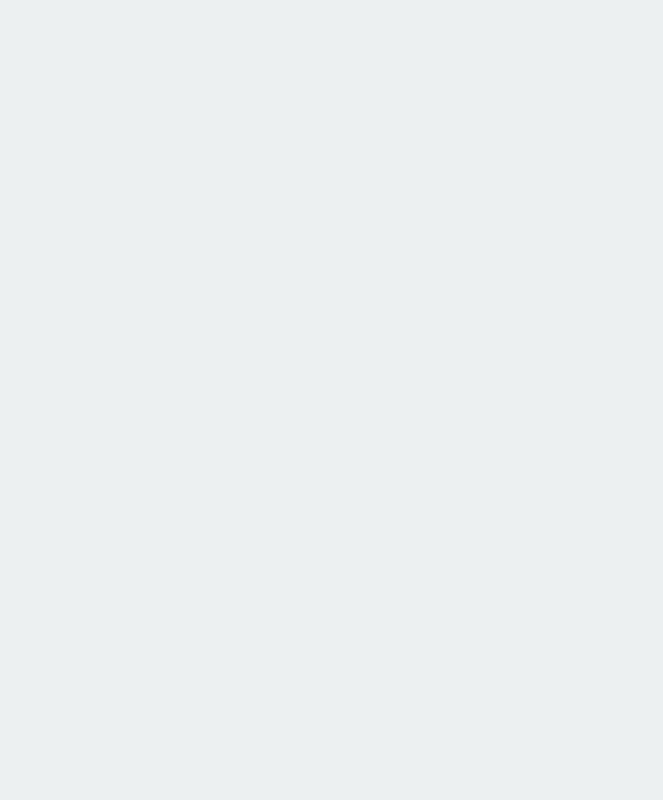
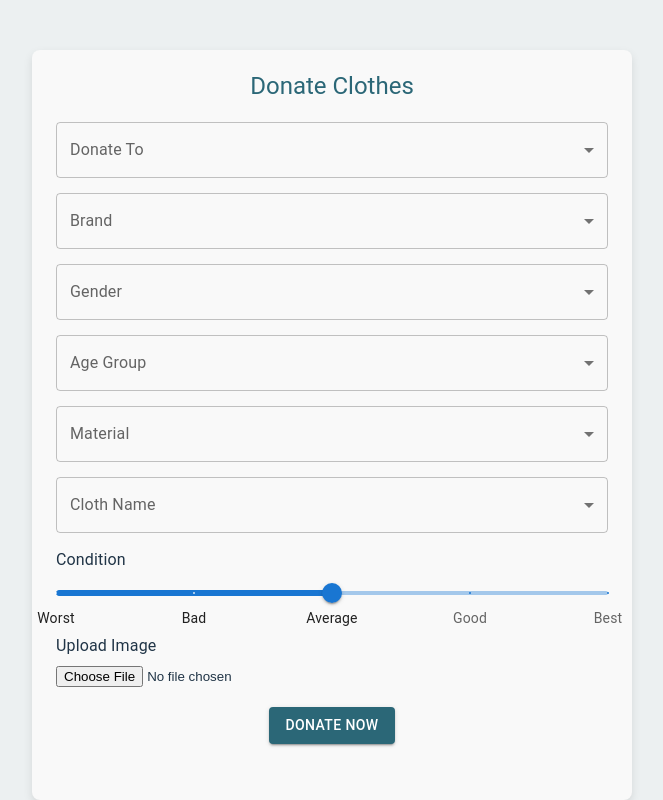
Before and after one commit to ErajT/ssuet-smec, a React (Vite) app in the folder frontend/SSUET/: page /donate-more in a window 1280 px wide. Before the commit this address had no page. Shown: the whole page, without its empty margins (308-971 px from the left). Built offline with nearby package versions, Linux system fonts and the light colour scheme.

Commit message:
add donate form

```diff
--- a/frontend/SSUET/src/App.jsx
+++ b/frontend/SSUET/src/App.jsx
@@ -3,6 +3,7 @@ import { BrowserRouter as Router, Routes, Route } from "react-router-dom";
 import styled from "styled-components";
 import Header from "./components/Header";
 import User from "./components/User";
+import DonateMore from "./components/DonateMore";
 
 const AppContainer = styled.div`
   display: flex;
@@ -19,6 +20,7 @@ const App = () => {
         <Routes>
           <Route path="/" element={<Header />} />
           <Route path="/User" element={<User/>} />
+          <Route path="/donate-more" element={<DonateMore/>} />
           {/* Add more routes here */}
         </Routes>
       </AppContainer>
--- /dev/null
+++ b/frontend/SSUET/src/components/DonateMore.jsx
@@ -0,0 +1,220 @@
+import React, { useState } from "react";
+import {
+  Container,
+  Box,
+  TextField,
+  Button,
+  Typography,
+  MenuItem,
+  Select,
+  InputLabel,
+  FormControl,
+  Slider,
+} from "@mui/material";
+import { useNavigate } from "react-router-dom";
+
+const DonateMore = () => {
+  const navigate = useNavigate();
+
+  const [formData, setFormData] = useState({
+    donateTo: "",
+    brand: "",
+    gender: "",
+    ageGroup: "",
+    material: "",
+    clothName: "",
+    condition: 3,
+    image: null,
+  });
+
+  const handleChange = (e) => {
+    const { name, value } = e.target;
+    setFormData((prev) => ({ ...prev, [name]: value }));
+  };
+
+  const handleSliderChange = (e, newValue) => {
+    setFormData((prev) => ({ ...prev, condition: newValue }));
+  };
+
+  const handleImageUpload = (e) => {
+    setFormData((prev) => ({ ...prev, image: e.target.files[0] }));
+  };
+
+  const handleSubmit = (e) => {
+    e.preventDefault();
+    console.log("Form Data Submitted:", formData);
+    navigate("/User"); // Navigate to the User page after submission
+  };
+
+  return (
+    <Container
+      maxWidth="sm"
+      sx={{
+        marginTop: "50px",
+        padding: "20px",
+        borderRadius: "8px",
+        backgroundColor: "#f9f9f9",
+        boxShadow: "0 4px 10px rgba(0, 0, 0, 0.1)",
+      }}
+    >
+      <Typography
+        variant="h5"
+        align="center"
+        sx={{ marginBottom: "20px", color: "#2b6777" }}
+      >
+        Donate Clothes
+      </Typography>
+      <form onSubmit={handleSubmit}>
+        {/* Donate To */}
+        <FormControl fullWidth sx={{ marginBottom: "15px" }}>
+          <InputLabel>Donate To</InputLabel>
+          <Select
+            name="donateTo"
+            value={formData.donateTo}
+            onChange={handleChange}
+            required
+          >
+            {["JDC", "Saylani"].map(
+              (option) => (
+                <MenuItem key={option} value={option}>
+                  {option}
+                </MenuItem>
+              )
+            )}
+          </Select>
+        </FormControl>
+        {/* Brand */}
+        <FormControl fullWidth sx={{ marginBottom: "15px" }}>
+          <InputLabel>Brand</InputLabel>
+          <Select
+            name="brand"
+            value={formData.brand}
+            onChange={handleChange}
+            required
+          >
+            {["Khaddi", "J.", "Gul Ahmed", "Bonanza Satrangi", "Sana Safinaz"].map(
+              (option) => (
+                <MenuItem key={option} value={option}>
+                  {option}
+                </MenuItem>
+              )
+            )}
+          </Select>
+        </FormControl>
+
+        {/* Gender */}
+        <FormControl fullWidth sx={{ marginBottom: "15px" }}>
+          <InputLabel>Gender</InputLabel>
+          <Select
+            name="gender"
+            value={formData.gender}
+            onChange={handleChange}
+            required
+          >
+            {["Male", "Female"].map((option) => (
+              <MenuItem key={option} value={option}>
+                {option}
+              </MenuItem>
+            ))}
+          </Select>
+        </FormControl>
+
+        {/* Age Group */}
+        <FormControl fullWidth sx={{ marginBottom: "15px" }}>
+          <InputLabel>Age Group</InputLabel>
+          <Select
+            name="ageGroup"
+            value={formData.ageGroup}
+            onChange={handleChange}
+            required
+          >
+            {["0-5", "6-10", "11-20", "21-35"].map((option) => (
+              <MenuItem key={option} value={option}>
+                {option}
+              </MenuItem>
+            ))}
+          </Select>
+        </FormControl>
+
+        {/* Material */}
+        <FormControl fullWidth sx={{ marginBottom: "15px" }}>
+          <InputLabel>Material</InputLabel>
+          <Select
+            name="material"
+            value={formData.material}
+            onChange={handleChange}
+            required
+          >
+            {["Cotton", "Wool"].map((option) => (
+              <MenuItem key={option} value={option}>
+                {option}
+              </MenuItem>
+            ))}
+          </Select>
+        </FormControl>
+
+        {/* Cloth Name */}
+        <FormControl fullWidth sx={{ marginBottom: "15px" }}>
+          <InputLabel>Cloth Name</InputLabel>
+          <Select
+            name="clothName"
+            value={formData.clothName}
+            onChange={handleChange}
+            required
+          >
+            {["Shirt", "Sweater", "Pant", "Trouser", "Socks", "Others"].map(
+              (option) => (
+                <MenuItem key={option} value={option}>
+                  {option}
+                </MenuItem>
+              )
+            )}
+          </Select>
+        </FormControl>
+
+        {/* Condition */}
+        <Typography gutterBottom>Condition</Typography>
+        <Slider
+          value={formData.condition}
+          min={1}
+          max={5}
+          step={1}
+          marks={[
+            { value: 1, label: "Worst" },
+            { value: 2, label: "Bad" },
+            { value: 3, label: "Average" },
+            { value: 4, label: "Good" },
+            { value: 5, label: "Best" },
+          ]}
+          onChange={handleSliderChange}
+          sx={{ marginBottom: "20px" }}
+        />
+
+        {/* Upload Image */}
+        <Box sx={{ marginBottom: "20px" }}>
+          <Typography gutterBottom>Upload Image</Typography>
+          <input type="file" accept="image/*" onChange={handleImageUpload} required />
+        </Box>
+
+        {/* Donate Now Button */}
+        <Button
+          variant="contained"
+          sx={{
+            backgroundColor: "#2b6777",
+            color: "#ffffff",
+            display: "block",
+            margin: "0 auto",
+            "&:hover": {
+              backgroundColor: "#1f4d56",
+            },
+          }}
+          type="submit"
+        >
+          Donate Now
+        </Button>
+      </form>
+    </Container>
+  );
+};
+
+export default DonateMore;
```
